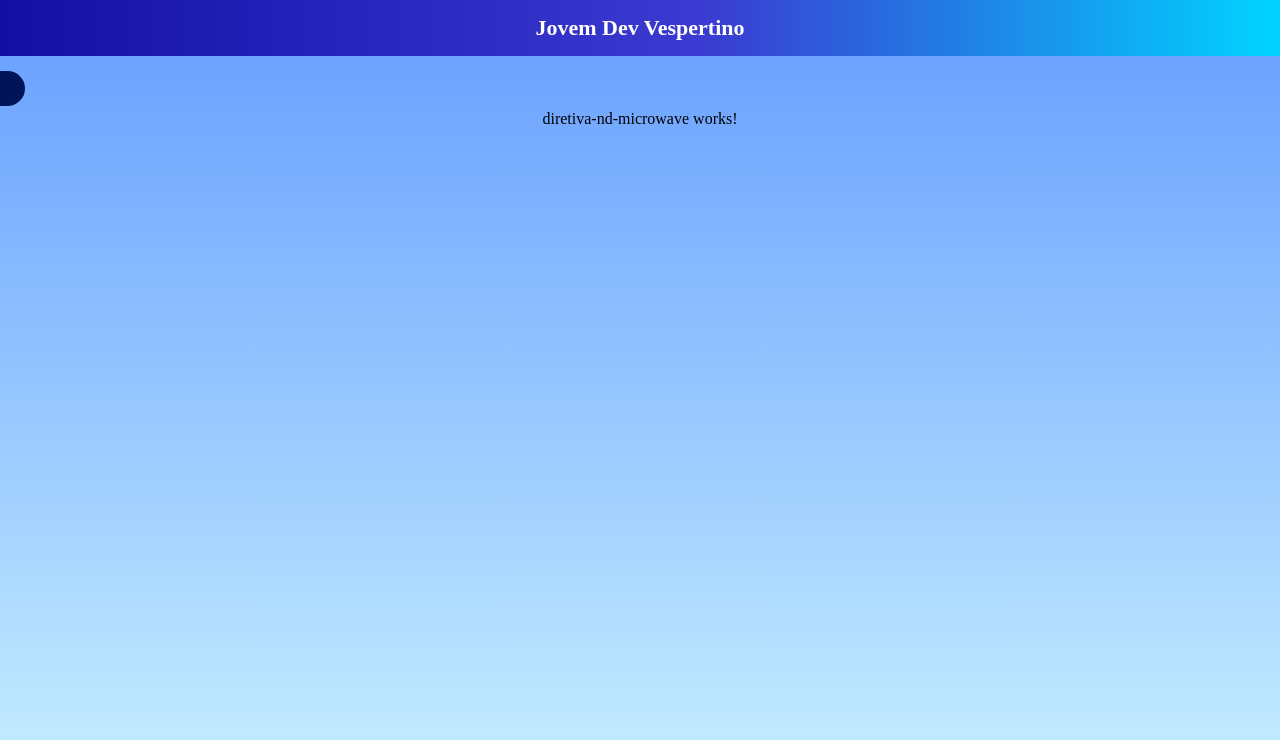
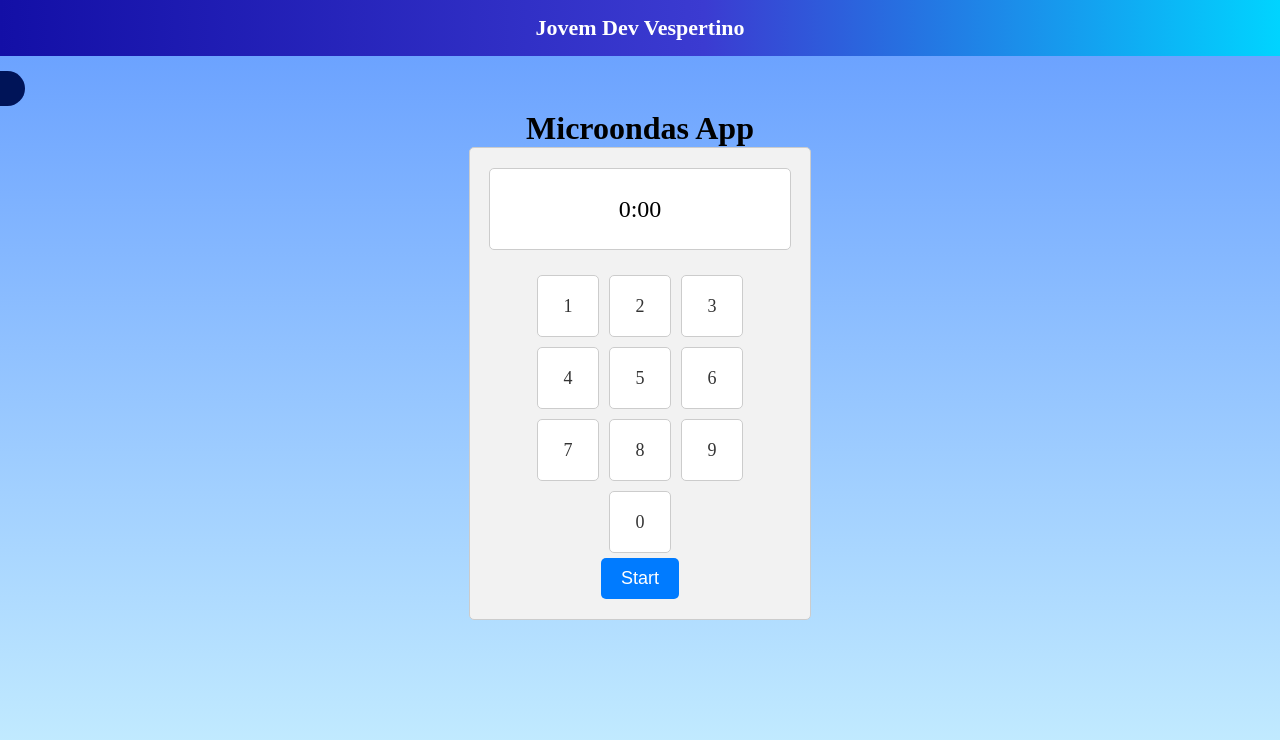
Before and after one commit to renatonandi/angular_primeira_aula, an Angular app: page /microwave in a window 1280 px wide. Shown: the top 740 px of the page. Built offline with nearby package versions, Linux system fonts and the light colour scheme.

Commit message:
iniciado microondas com funcionalidades padrões

```diff
--- a/src/app/diretiva-nd-microwave/diretiva-nd-microwave.component.html
+++ b/src/app/diretiva-nd-microwave/diretiva-nd-microwave.component.html
@@ -1 +1,36 @@
-<p>diretiva-nd-microwave works!</p>
+<h1>Microondas App</h1>
+
+
+<div class="microwave-container">
+    <div class="microwave-display">
+        {{ formatTime(timer) }}
+    </div>
+    <div class="microwave-keypad">
+        <div class="keypad-row">
+            <div class="keypad-number" (click)="addNumber(1)">1</div>
+            <div class="keypad-number" (click)="addNumber(2)">2</div>
+            <div class="keypad-number" (click)="addNumber(3)">3</div>
+        </div>
+        <div class="keypad-row">
+            <div class="keypad-number" (click)="addNumber(4)">4</div>
+            <div class="keypad-number" (click)="addNumber(5)">5</div>
+            <div class="keypad-number" (click)="addNumber(6)">6</div>
+        </div>
+        <div class="keypad-row">
+            <div class="keypad-number" (click)="addNumber(7)">7</div>
+            <div class="keypad-number" (click)="addNumber(8)">8</div>
+            <div class="keypad-number" (click)="addNumber(9)">9</div>
+        </div>
+        <div class="keypad-row">
+            <div class="keypad-empty"></div>
+            <div class="keypad-number" (click)="addNumber(0)">0</div>
+            <div class="keypad-empty"></div>
+        </div>
+        <div class="keypad-row" *ngIf="!isRunning">
+            <button class="start-button" (click)="startTimer(timer)">Start</button>
+        </div>
+        <div class="keypad-row" *ngIf="isRunning">
+            <button class="start-button" (click)="stopTimer()">Stop</button>
+        </div>
+    </div>
+</div>
--- a/src/app/diretiva-nd-microwave/diretiva-nd-microwave.component.scss
+++ b/src/app/diretiva-nd-microwave/diretiva-nd-microwave.component.scss
@@ -0,0 +1,77 @@
+h1 {
+    text-align: center;
+  }
+
+  .microwave-container {
+    display: flex;
+    flex-direction: column;
+    align-items: center;
+    width: 300px;
+    margin: 0 auto;
+    padding: 20px;
+    background-color: #f2f2f2;
+    border: 1px solid #ccc;
+    border-radius: 5px;
+  }
+
+  .microwave-display {
+    display: flex;
+    justify-content: center;
+    align-items: center;
+    width: 100%;
+    height: 80px;
+    margin-bottom: 20px;
+    font-size: 24px;
+    background-color: #fff;
+    border: 1px solid #ccc;
+    border-radius: 5px;
+  }
+
+  .microwave-keypad {
+    display: flex;
+    flex-direction: column;
+  }
+
+  .keypad-row {
+    display: flex;
+    justify-content: center;
+  }
+
+  .keypad-number {
+    display: flex;
+    justify-content: center;
+    align-items: center;
+    width: 60px;
+    height: 60px;
+    margin: 5px;
+    font-size: 18px;
+    color: #333;
+    background-color: #fff;
+    border: 1px solid #ccc;
+    border-radius: 5px;
+    cursor: pointer;
+  }
+
+  .keypad-number:hover {
+    background-color: #f2f2f2;
+  }
+
+  .keypad-empty {
+    width: 60px;
+    height: 60px;
+    margin: 5px;
+  }
+
+  .start-button {
+    padding: 10px 20px;
+    font-size: 18px;
+    color: #fff;
+    background-color: #007bff;
+    border: none;
+    border-radius: 5px;
+    cursor: pointer;
+  }
+
+  .start-button:hover {
+    background-color: #0056b3;
+  }
--- a/src/app/diretiva-nd-microwave/diretiva-nd-microwave.component.ts
+++ b/src/app/diretiva-nd-microwave/diretiva-nd-microwave.component.ts
@@ -1,4 +1,5 @@
 import { Component } from '@angular/core';
+import { interval } from 'rxjs';
 
 @Component({
   selector: 'app-diretiva-nd-microwave',
@@ -7,4 +8,45 @@ import { Component } from '@angular/core';
 })
 export class DiretivaNdMicrowaveComponent {
 
+  timer: number = 0;
+
+  isRunning: boolean = false;
+
+  interval: any;
+
+  addNumber(number: number) {
+    this.timer = this.timer * 10 + number;
+  }
+  stopTimer() {
+    clearInterval(this.interval);
+    this.isRunning = false;
+    this.timer = 0;
+  }
+
+  startTimer(timeInSeconds: number) {
+    if (!this.isRunning && timeInSeconds > 0) {
+      this.timer = timeInSeconds;
+      this.isRunning = true;
+
+      this.interval = setInterval(() => {
+        this.timer--;
+        if (this.timer <= 0) {
+          this.stopTimer();
+        }
+      }, 1000);
+    }
+  }
+
+  formatTime(timeInSeconds: number): string {
+    const minutes = Math.floor(timeInSeconds / 60);
+    const seconds = timeInSeconds % 60;
+    return `${minutes}:${this.padNumber(seconds)}`;
+  }
+
+  padNumber(number: number): string {
+    return number.toString().padStart(2, '0');
+  }
+
+
+
 }
--- a/src/app/menu/menu.component.html
+++ b/src/app/menu/menu.component.html
@@ -6,6 +6,7 @@
     <ul>
         <li><a routerLink="/bindings" routerLinkActive="linkSelected"> Exemplo Bindings</a></li>
         <li><a routerLink="/imc" routerLinkActive="linkSelected"> Calculo IMC</a></li>
+        <li><a routerLink="/microwave" routerLinkActive="linkSelected"> Micro-ondas</a></li>
         <li><a routerLink="/class" routerLinkActive="linkSelected"> Ng Class</a></li>
         <li><a routerLink="/style" routerLinkActive="linkSelected"> Ng Style</a></li>
         <li><a routerLink="/if" routerLinkActive="linkSelected"> Ng If</a></li>
@@ -13,6 +14,5 @@
         <li><a routerLink="/switch" routerLinkActive="linkSelected"> Ng Switch</a></li>
         <li><a routerLink="/pipe" routerLinkActive="linkSelected"> Ng Pipe</a></li>
         <li><a routerLink="/model" routerLinkActive="linkSelected"> Ng Model</a></li>
-        <li><a routerLink="/microwave" routerLinkActive="linkSelected"> Micro-ondas</a></li>
     </ul>
 </div>
```
Also changed, not shown: 1 other file (tests, documents, lock files or other folders).
